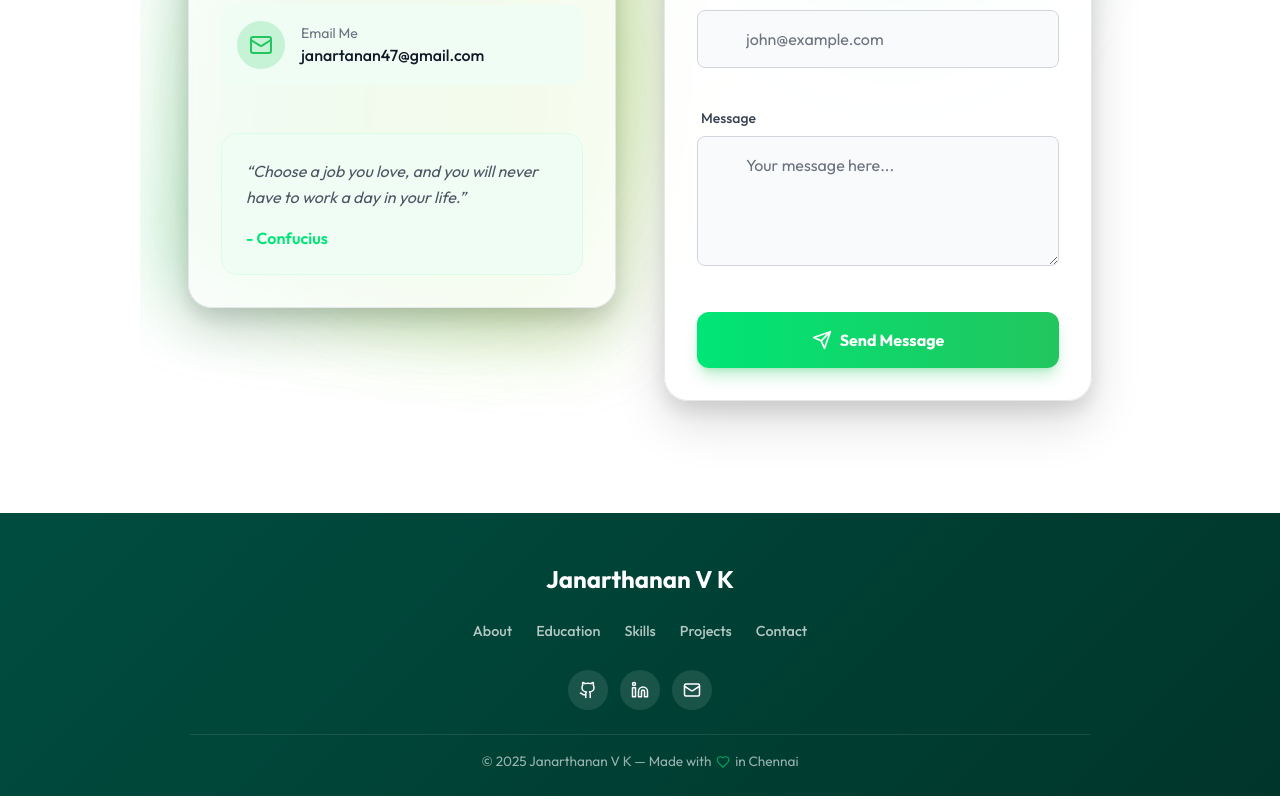
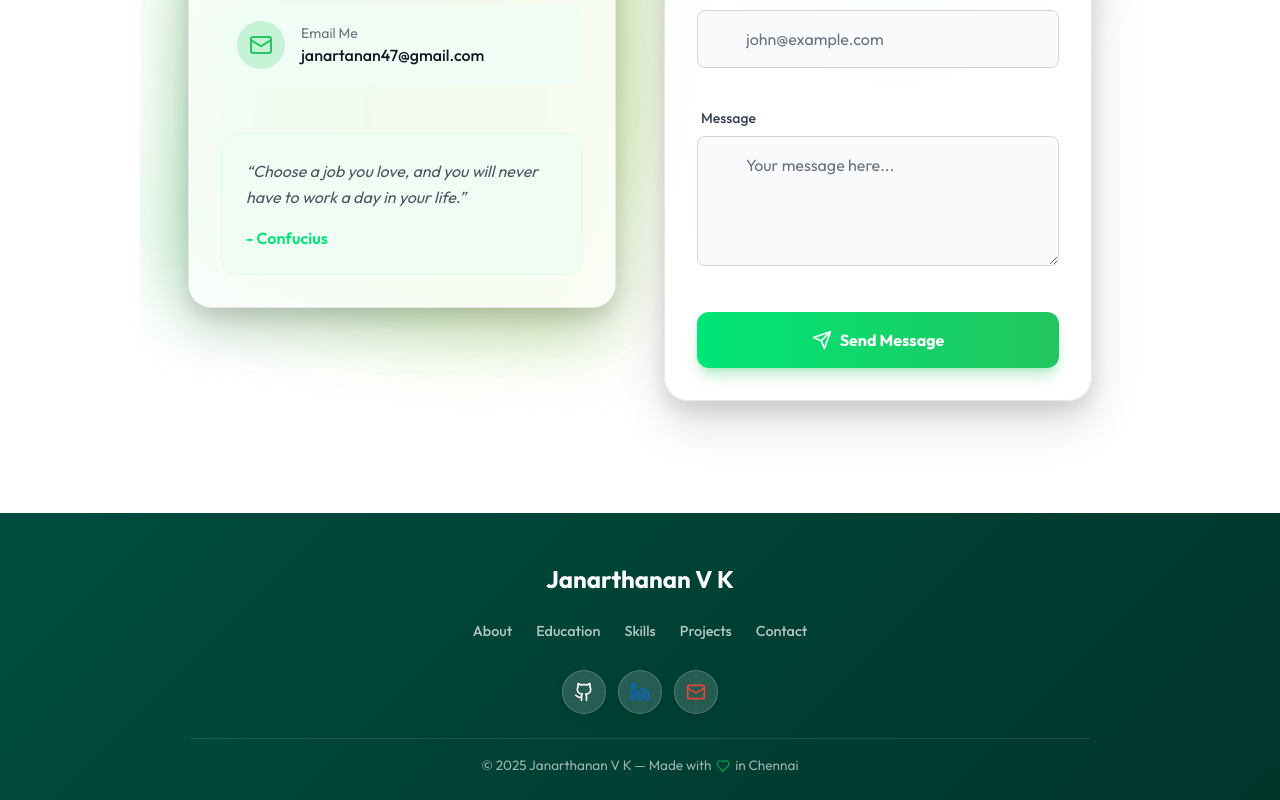
Before and after one commit to Janarthanan2/Portfolio, a React (Vite) app in the folder project/: page / in a window 1280 px wide. Shown: the part 5540-6340 px from the top of the page. Built offline with nearby package versions, Linux system fonts and the light colour scheme.

Commit message:
Update portfolio components and dependencies

```diff
--- a/project/src/components/Footer.tsx
+++ b/project/src/components/Footer.tsx
@@ -15,9 +15,11 @@ const Footer: React.FC = () => {
   ];
 
   const socialLinks = [
-    { icon: Github, href: 'https://github.com/Janarthanan2', label: 'GitHub' },
-    { icon: Linkedin, href: 'https://www.linkedin.com/in/janarthananvk-57b9b3256/', label: 'LinkedIn' },
-    { icon: Mail, href: 'mailto:janartanan47@gmail.com', label: 'Email' },
+    // @ts-ignore - Brand icons are deprecated in lucide-react but still work
+    { icon: Github, href: 'https://github.com/Janarthanan2', label: 'GitHub', color: '#ffffff' },
+    // @ts-ignore - Brand icons are deprecated in lucide-react but still work
+    { icon: Linkedin, href: 'https://www.linkedin.com/in/janarthananvk-57b9b3256/', label: 'LinkedIn', color: '#0A66C2' },
+    { icon: Mail, href: 'mailto:janartanan47@gmail.com', label: 'Email', color: '#EA4335' },
   ];
 
   return (
@@ -65,15 +67,27 @@ const Footer: React.FC = () => {
                 rel="noopener noreferrer"
                 aria-label={social.label}
                 style={{
-                  width: '40px', height: '40px', borderRadius: '50%',
-                  background: 'rgba(255,255,255,0.1)', display: 'flex',
+                  width: '44px', height: '44px', borderRadius: '50%',
+                  background: 'rgba(255,255,255,0.15)', display: 'flex',
                   alignItems: 'center', justifyContent: 'center', color: 'white',
                   transition: 'all 0.3s', textDecoration: 'none',
+                  backdropFilter: 'blur(10px)',
+                  WebkitBackdropFilter: 'blur(10px)',
+                  border: '1px solid rgba(255,255,255,0.2)',
+                  boxShadow: '0 4px 10px rgba(0,0,0,0.1)'
                 }}
-                onMouseEnter={e => { e.currentTarget.style.background = 'var(--accent-color)'; e.currentTarget.style.transform = 'translateY(-3px)'; }}
-                onMouseLeave={e => { e.currentTarget.style.background = 'rgba(255,255,255,0.1)'; e.currentTarget.style.transform = 'translateY(0)'; }}
+                onMouseEnter={e => {
+                  e.currentTarget.style.background = 'rgba(255,255,255,0.25)';
+                  e.currentTarget.style.transform = 'translateY(-3px)';
+                  e.currentTarget.style.boxShadow = '0 6px 15px rgba(0,0,0,0.15)';
+                }}
+                onMouseLeave={e => {
+                  e.currentTarget.style.background = 'rgba(255,255,255,0.15)';
+                  e.currentTarget.style.transform = 'translateY(0)';
+                  e.currentTarget.style.boxShadow = '0 4px 10px rgba(0,0,0,0.1)';
+                }}
               >
-                <Icon size={18} />
+                <Icon size={20} color={social.color} />
               </a>
             );
           })}
--- a/project/src/components/Hero.tsx
+++ b/project/src/components/Hero.tsx
@@ -63,6 +63,7 @@ const Hero: React.FC = () => {
               onMouseEnter={e => { e.currentTarget.style.opacity = '1'; e.currentTarget.style.transform = 'translateY(-3px)'; e.currentTarget.style.background = 'rgba(255,255,255,0.25)'; }}
               onMouseLeave={e => { e.currentTarget.style.opacity = '0.8'; e.currentTarget.style.transform = 'translateY(0)'; e.currentTarget.style.background = 'rgba(255,255,255,0.15)'; }}
             >
+              {/* @ts-ignore - Brand icons are deprecated in lucide-react but still work */}
               <Github size={20} />
             </a>
             <a href="https://www.linkedin.com/in/janarthananvk-57b9b3256/" target="_blank" rel="noopener noreferrer" aria-label="LinkedIn Profile"
@@ -70,6 +71,7 @@ const Hero: React.FC = () => {
               onMouseEnter={e => { e.currentTarget.style.opacity = '1'; e.currentTarget.style.transform = 'translateY(-3px)'; e.currentTarget.style.background = 'rgba(255,255,255,0.25)'; }}
               onMouseLeave={e => { e.currentTarget.style.opacity = '0.8'; e.currentTarget.style.transform = 'translateY(0)'; e.currentTarget.style.background = 'rgba(255,255,255,0.15)'; }}
             >
+              {/* @ts-ignore - Brand icons are deprecated in lucide-react but still work */}
               <Linkedin size={20} />
             </a>
           </motion.div>
```
